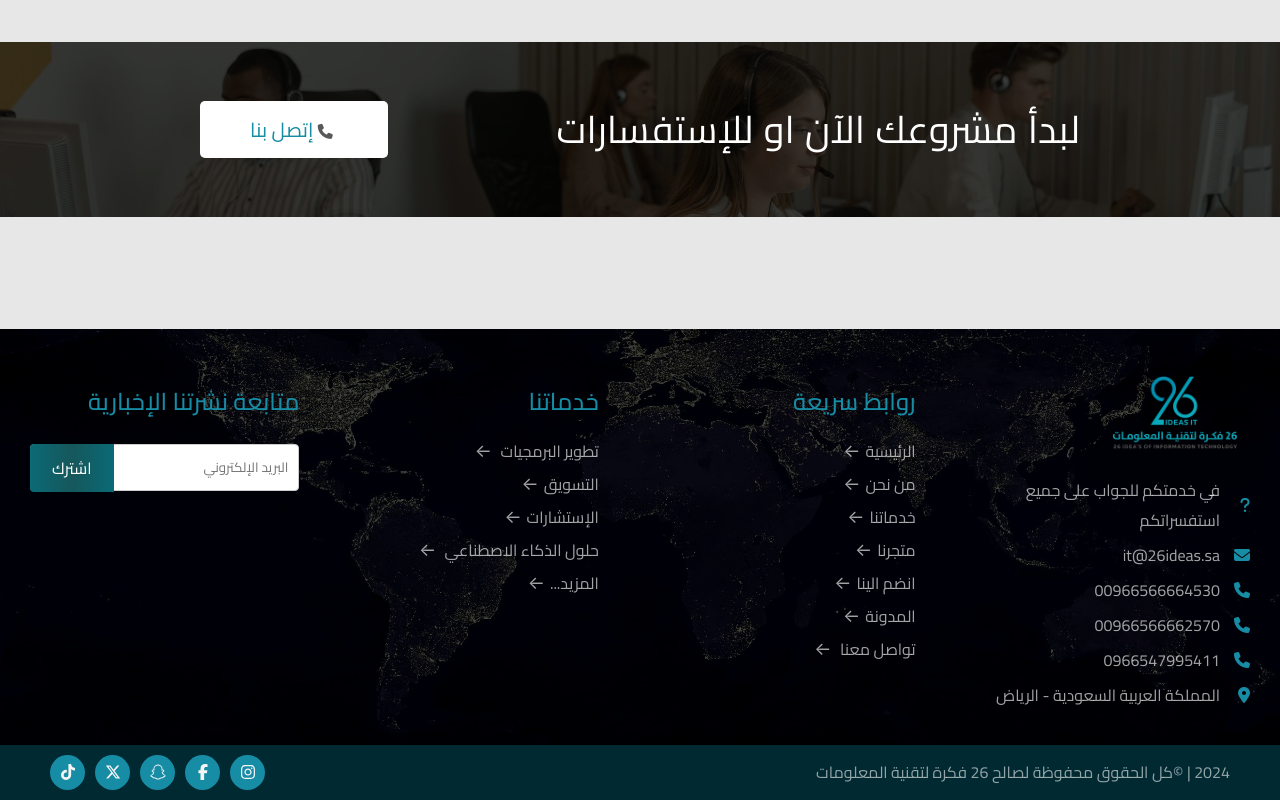
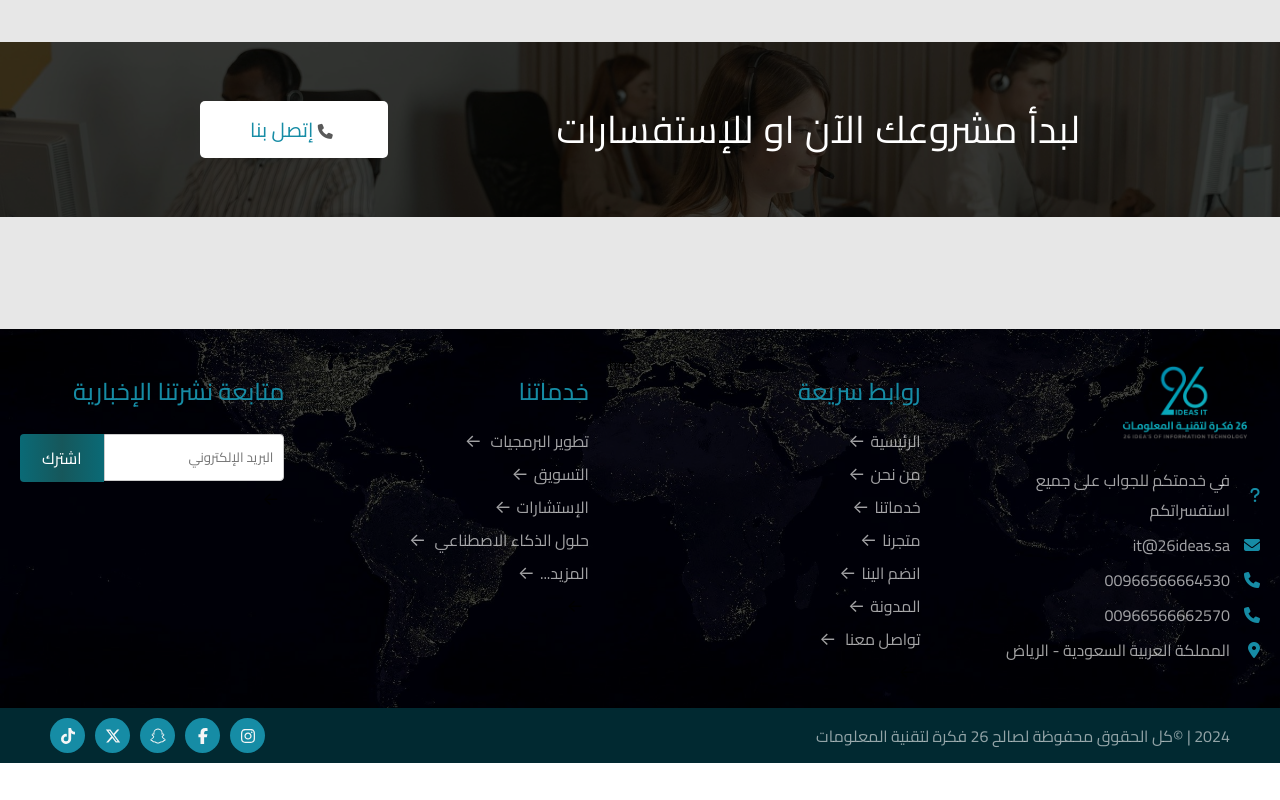
Before and after one commit to shareef99997/26-ideas---deploy, a React (Create React App) app: page / in a window 1280 px wide. Shown: the part 3171-3971 px from the top of the page. After the commit the page ends 3934 px from the top, so only its background shows below. Built offline with nearby package versions, Linux system fonts and the light colour scheme.

Commit message:
news letter and footer design change

```diff
--- a/src/Home/Footer/Footer.css
+++ b/src/Home/Footer/Footer.css
@@ -3,7 +3,7 @@
   position: relative; /* Ensure proper positioning for absolute children */
   background: url('../../Assets/Images/earth.jpg') no-repeat center center;
   background-size: cover;
-  padding: 20px 20px;
+  padding: 20px 10px;
   display: flex;
   flex-direction: column;
   justify-content: center;
@@ -24,19 +24,14 @@
 .Footer-Content {
   display: flex;
   flex-wrap: wrap;
-  justify-content: space-around ;
-  width: 100%;
-  max-width: 1300px;
-  margin: 0 auto;
+  justify-content: space-between;
+  gap: 20px;
   z-index: 1;
 }
 
 .Footer-Section {
-  flex: 1 1 200px;
-  margin: 10px;
-  display: flex;
-  flex-direction: column;
-  text-align: right; /* Align text to the right */
+  flex: 1;
+  min-width: 200px;
 
 }
 
@@ -162,28 +157,24 @@
 .Footer-Section .newsletter-input {
   display: flex;
   align-items: center;
-  position: relative;
-  width: 100%;
-  max-width: 300px; /* Adjust width as needed */
+  flex-direction: row-reverse;
 }
 
 .Footer-Section .newsletter-input input {
+  flex: 1;
   width: 100%;
   padding: 10px;
   border: 1px solid #ccc;
-  border-radius: 4px;
+  border-radius: 0 4px 4px 0;
   outline: none;
 }
 
-.Footer-Section .newsletter-input button {
+.newsletter-input button {
   color: white;
   border: none;
-  padding: 9px 22px;
+  padding: 8.8px 22px;
   border-radius: 4px 0 0 4px;
   cursor: pointer;
-  position: absolute;
-  top: 0;
-  left: 0;
 }
 
 
@@ -272,6 +263,7 @@
 
   .about-footer img{
    margin-right: 17px;
+
   }
 
   .services-footer{
@@ -285,10 +277,12 @@
   .Footer-img-Wrapper{
     max-width: 100px;
     align-self: center;
+    margin: 0 auto;
   }
 
   .Footer-Section {
     text-align: center;
+    max-width: 100%;
   }
 
   .Footer-Copyright-Content {
@@ -311,6 +305,7 @@
 
   .news-section{
     order: 1;
+    width: 80%;
   }
 
   .Social-Media-Buttons a {
--- a/src/Home/Footer/Footer.jsx
+++ b/src/Home/Footer/Footer.jsx
@@ -1,15 +1,70 @@
-import React from 'react';
+import React, { useState } from 'react';
 import './Footer.css';
 import { library } from '@fortawesome/fontawesome-svg-core';
 import { faEnvelope, faPhone, faMapMarkerAlt, faQuestionCircle } from '@fortawesome/free-solid-svg-icons';
 import { faInstagram, faFacebookF, faSnapchat, faXTwitter,faTiktok } from '@fortawesome/free-brands-svg-icons';
 import { FontAwesomeIcon } from '@fortawesome/react-fontawesome';
-
+import emailjs from 'emailjs-com';
 
 library.add(faEnvelope, faPhone, faMapMarkerAlt, faQuestionCircle, faInstagram, faFacebookF, faSnapchat, faXTwitter,faTiktok);
 
 
+
 function Footer() {
+
+  const [formData, setFormData] = useState({
+        fullName: '',
+        phoneNumber: '',
+        email: '',
+        newsemail: '',
+        subject: '',
+        message: '',
+  });
+
+  const handleChange = (e) => {
+    const { name, value, files } = e.target;
+    setFormData((prevData) => ({
+      ...prevData,
+      [name]: files ? files[0] : value,
+    }));
+  };
+
+  // Add onFocus event handler to capture autofilled values
+  const handleAutofill = (e) => {
+    const { name, value } = e.target;
+    // Check if the value is different from the current form state
+    if (formData[name] !== value) {
+      setFormData((prevData) => ({
+        ...prevData,
+        [name]: value,
+      }));
+    }
+  };
+
+
+  const handleSubmit = (e) => {
+  e.preventDefault();
+
+  // Send the form data using EmailJS
+  emailjs.sendForm('Contact-ID', 'contact-template', e.target, 'kQjXhKO0mvsWWtzGA')
+    .then((result) => {
+      console.log('Email sent successfully:', result.text);
+      alert('تم الإرسال بنجاح');
+      // Reset the form after successful submission
+      setFormData({
+        fullName: '',
+        phoneNumber: '',
+        email: '',
+        newsemail: '',
+        subject: '',
+        message: '',
+      });
+    })
+    .catch((error) => {
+      console.error('Email send error:', error.text);
+    });
+  };
+
   return (
     <div className="Footer" id="Footer">
       <div className="Footer-Body">
@@ -24,7 +79,6 @@ function Footer() {
             <li className="email">it@26ideas.sa</li>
               <li className="phone" >00966566664530</li>
               <li className="phone" >00966566662570</li>
-              <li className="phone" >0966547995411</li>
               <li className="location" >المملكة العربية السعودية - الرياض</li>
 
             </ul>
@@ -57,10 +111,16 @@ function Footer() {
           </div>
           <div className="Footer-Section news-section" >
             <h2>متابعة نشرتنا الإخبارية</h2>
-            <div className="newsletter-input">
+            <form className="newsletter-input" onSubmit={handleSubmit}>
               <button type="submit"> اشترك </button>
-              <input  type="email" placeholder="البريد الإلكتروني" />
-            </div>
+              <input  type="mail"
+                id="newsemail"
+                name="newsemail"
+                value={formData.newsemail}
+                onInput={handleChange}
+                onFocus={handleAutofill}
+                placeholder="البريد الإلكتروني" />
+            </form>
           </div>
 
 
--- a/src/Home/Offers/Offers.jsx
+++ b/src/Home/Offers/Offers.jsx
@@ -56,7 +56,7 @@ function Offers() {
                 navigation
                 loop={true}
                 autoplay={{
-                  delay: 2500, // 3 seconds delay between slides
+                  delay: 6500, // 3 seconds delay between slides
                   disableOnInteraction: false,
                 }}
                 modules={[Autoplay, Navigation, Pagination, Scrollbar]} // Include required modules
--- a/src/Pages-en/Home-en/Footer-en/Footer-en.jsx
+++ b/src/Pages-en/Home-en/Footer-en/Footer-en.jsx
@@ -1,14 +1,68 @@
 import './Footer.css';
-import React from 'react';
+import React, { useState } from 'react';
 import { library } from '@fortawesome/fontawesome-svg-core';
 import { faEnvelope, faPhone, faMapMarkerAlt, faQuestionCircle } from '@fortawesome/free-solid-svg-icons';
 import { faInstagram, faFacebookF, faSnapchat, faXTwitter,faTiktok } from '@fortawesome/free-brands-svg-icons';
 import { FontAwesomeIcon } from '@fortawesome/react-fontawesome';
-
+import emailjs from 'emailjs-com';
 
 library.add(faEnvelope, faPhone, faMapMarkerAlt, faQuestionCircle, faInstagram, faFacebookF, faSnapchat, faXTwitter,faTiktok);
 
 function Footer_en() {
+
+  const [formData, setFormData] = useState({
+        fullName: '',
+        phoneNumber: '',
+        email: '',
+        newsemail: '',
+        subject: '',
+        message: '',
+  });
+
+  const handleChange = (e) => {
+    const { name, value, files } = e.target;
+    setFormData((prevData) => ({
+      ...prevData,
+      [name]: files ? files[0] : value,
+    }));
+  };
+
+  // Add onFocus event handler to capture autofilled values
+  const handleAutofill = (e) => {
+    const { name, value } = e.target;
+    // Check if the value is different from the current form state
+    if (formData[name] !== value) {
+      setFormData((prevData) => ({
+        ...prevData,
+        [name]: value,
+      }));
+    }
+  };
+
+
+  const handleSubmit = (e) => {
+  e.preventDefault();
+
+  // Send the form data using EmailJS
+  emailjs.sendForm('Contact-ID', 'contact-template', e.target, 'kQjXhKO0mvsWWtzGA')
+    .then((result) => {
+      console.log('Email sent successfully:', result.text);
+      alert('Your Email Was Sent Successfully');
+      // Reset the form after successful submission
+      setFormData({
+        fullName: '',
+        phoneNumber: '',
+        email: '',
+        newsemail: '',
+        subject: '',
+        message: '',
+      });
+    })
+    .catch((error) => {
+      console.error('Email send error:', error.text);
+    });
+  };
+
   return (
     <div className="Footer" id="Footer">
       <div className="Footer-Body">
@@ -23,7 +77,6 @@ function Footer_en() {
               <li className="email">it@26ideas.sa</li>
               <li className="phone">00966566664530</li>
               <li className="phone" >00966566662570</li>
-              <li className="phone" >0966547995411</li>
               <li className="location">Saudi Arabia - Riyadh</li>
             </ul>
           </div>
@@ -55,10 +108,16 @@ function Footer_en() {
 
           <div className="Footer-Section-en news-section-en">
             <h2>Follow Our Newsletter</h2>
-            <div className="newsletter-input">
-              <button type="submit">Subscribe</button>
-              <input type="email" placeholder="Email Address" />
-            </div>
+            <form className="newsletter-input" onSubmit={handleSubmit}>
+              <button type="submit"> Subscribe </button>
+              <input  type="mail"
+                id="newsemail"
+                name="newsemail"
+                value={formData.newsemail}
+                onInput={handleChange}
+                onFocus={handleAutofill}
+                placeholder=" Email Address " />
+            </form>
           </div>
         </div>
       </div>
--- a/src/Pages-en/Home-en/Offers-en/Offers-en.jsx
+++ b/src/Pages-en/Home-en/Offers-en/Offers-en.jsx
@@ -56,7 +56,7 @@ function Offers_en() {
               navigation
               loop={true}
               autoplay={{
-                delay: 2500, // 2.5 seconds delay between slides
+                delay: 6500, // 2.5 seconds delay between slides
                 disableOnInteraction: false,
               }}
               modules={[Autoplay, Navigation, Pagination, Scrollbar]} // Include required modules
--- a/src/Pages-en/Pages-en/Contact-us-en/Contact-us-en.jsx
+++ b/src/Pages-en/Pages-en/Contact-us-en/Contact-us-en.jsx
@@ -167,9 +167,7 @@ function Contact_us_en() {
                 <li className="phone">
                   <FontAwesomeIcon icon={faPhoneAlt} /><span> 00966566664530</span>
                 </li>
-                <li className="phone" >
-                  <FontAwesomeIcon icon={faPhoneAlt} /><span>  00966547995411</span>
-                </li>
+
                 <li className="phone" >
                   <FontAwesomeIcon icon={faPhoneAlt} /><span> 00966566664530</span>
                 </li>
--- a/src/Pages/Contact-us/Contact-us.jsx
+++ b/src/Pages/Contact-us/Contact-us.jsx
@@ -99,9 +99,7 @@ const handleSubmit = (e) => {
                 <li className="email">
                   <FontAwesomeIcon icon={faEnvelope} /><span> it@26ideas.sa</span>
                 </li>
-                <li className="phone" >
-                  <FontAwesomeIcon icon={faPhoneAlt} /><span>  00966547995411</span>
-                </li>
+
                 <li className="phone" >
                   <FontAwesomeIcon icon={faPhoneAlt} /><span> 00966566664530</span>
                 </li>
```
Also changed, not shown: 1 other file (tests, documents, lock files or other folders).
